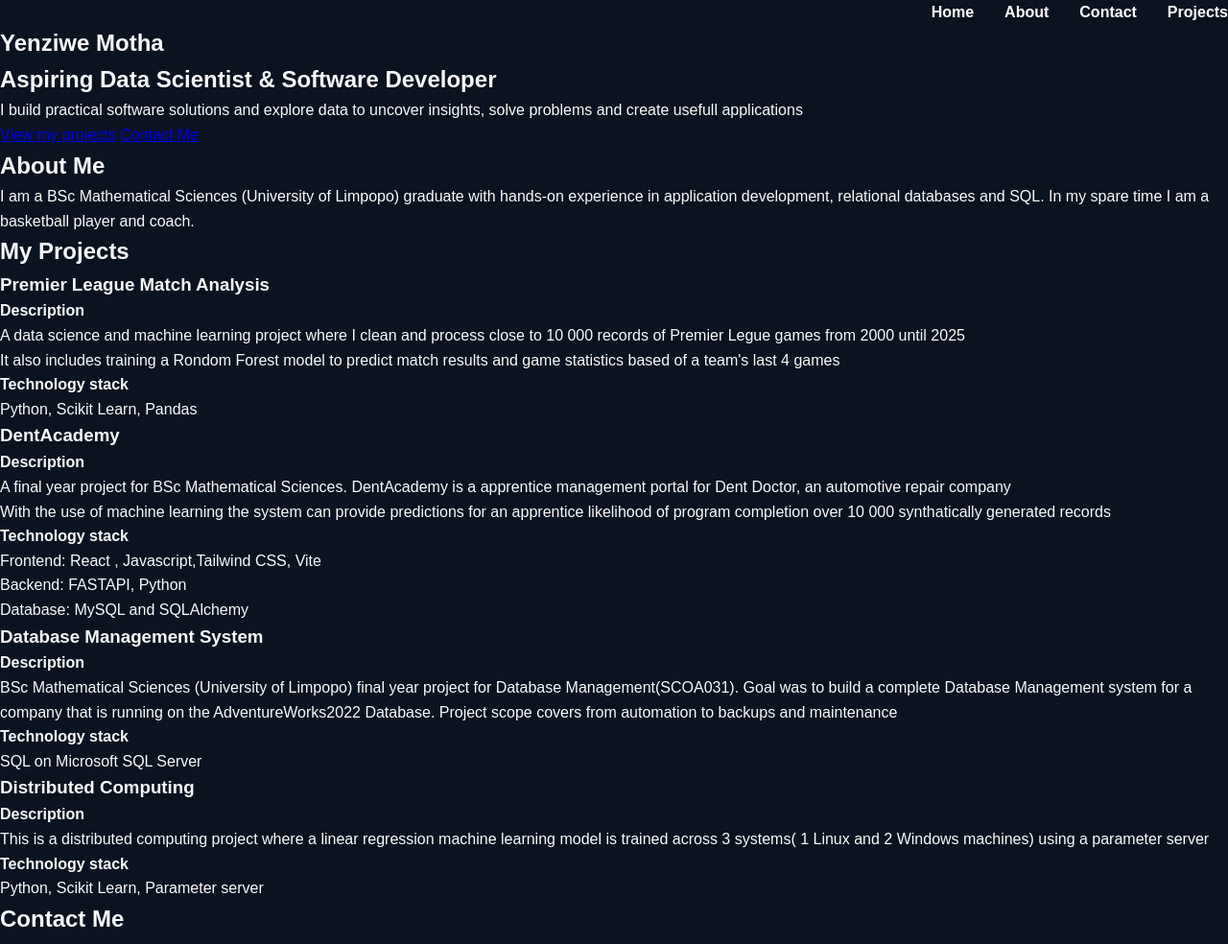
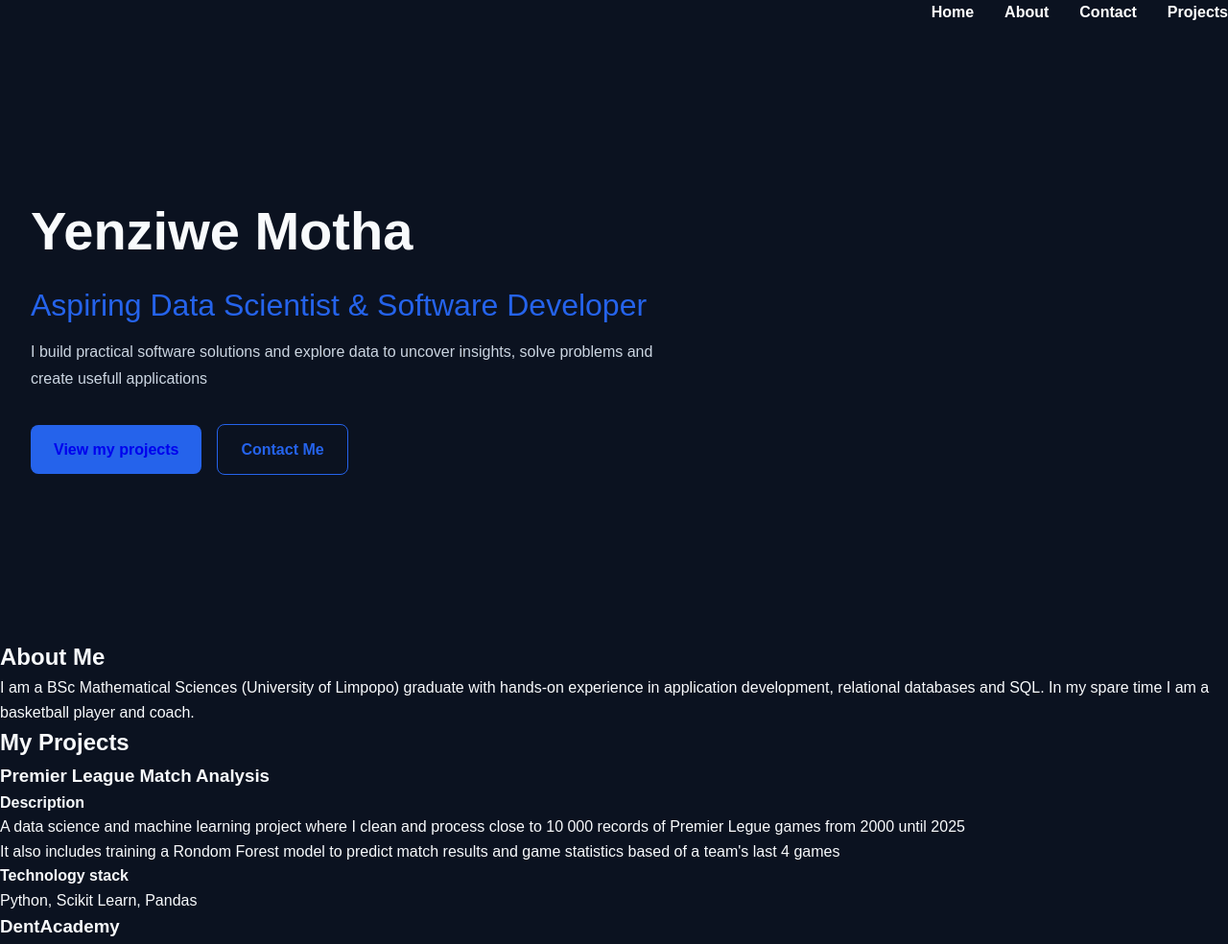
Before and after one commit to YenziweMotha/YenziweMotha.github.io, a plain HTML site: page index.html in a window 1280 px wide. Shown: the top 984 px of the page at 96% size. Drawn offline with Linux system fonts and the light colour scheme.

Commit message:
Edited buttons

```diff
--- a/index.html
+++ b/index.html
@@ -17,12 +17,14 @@
             </ul>
         </nav>
         <main>
-            <section id="home">
+            <section id="home" class="hero">
                 <h1>Yenziwe Motha</h1>
                 <h2>Aspiring Data Scientist & Software Developer</h2>
                 <p>I build practical software solutions and explore data to uncover insights, solve problems and create usefull applications</p>
-                <a href="#projects">View my projects</a>
-                <a href="#contact">Contact Me</a>
+                <div class="hero-buttons">
+                    <a href="#projects">View my projects</a>
+                    <a href="#contact" class="secondary-btn">Contact Me</a>
+                </div>
             </section>
             <section id="about">
                 <h2>About Me</h2>
--- a/styles.css
+++ b/styles.css
@@ -55,3 +55,60 @@ body{
     color: var(--primary);
     transform: translateY(-3px);
 }
+
+.hero{
+    min-height: 80vh;
+    display: flex;
+    flex-direction: column;
+    justify-content: center;
+    padding: 2rem;
+    align-items: flex-start;
+}
+
+.hero h1{
+    font-size: 3.5rem;
+    font-weight: 700;
+    margin-bottom: 0.5rem;
+    color: var(--text);
+}
+
+.hero h2{
+    font-size: 2rem;
+    font-weight: 400;
+    margin-bottom: 0.5rem;
+    color: var(--primary);
+}
+.hero p{
+    font-size: 1rem;
+    color: var(--muted-text);
+    max-width: 650px;
+    margin-bottom: 2rem;
+    line-height: 1.8;
+}
+
+.hero-buttons{
+    display: flex;
+    gap: 1rem;
+    align-items: center;
+}
+
+.hero-buttons a {
+    text-decoration: none;
+    padding: 0.8rem 1.5rem;
+    border-radius: 8px;
+    font-weight: 600;
+    transition: all 0.3s ease;
+    background-color: var(--primary);
+
+}
+
+.hero-buttons .secondary-btn{
+    background-color: transparent;
+    color: var(--primary);
+    border: 1px solid var(--primary);
+}
+
+.hero-buttons a:hover{
+   color: var(--text);
+    transform: translateY(-3px);
+}
```
